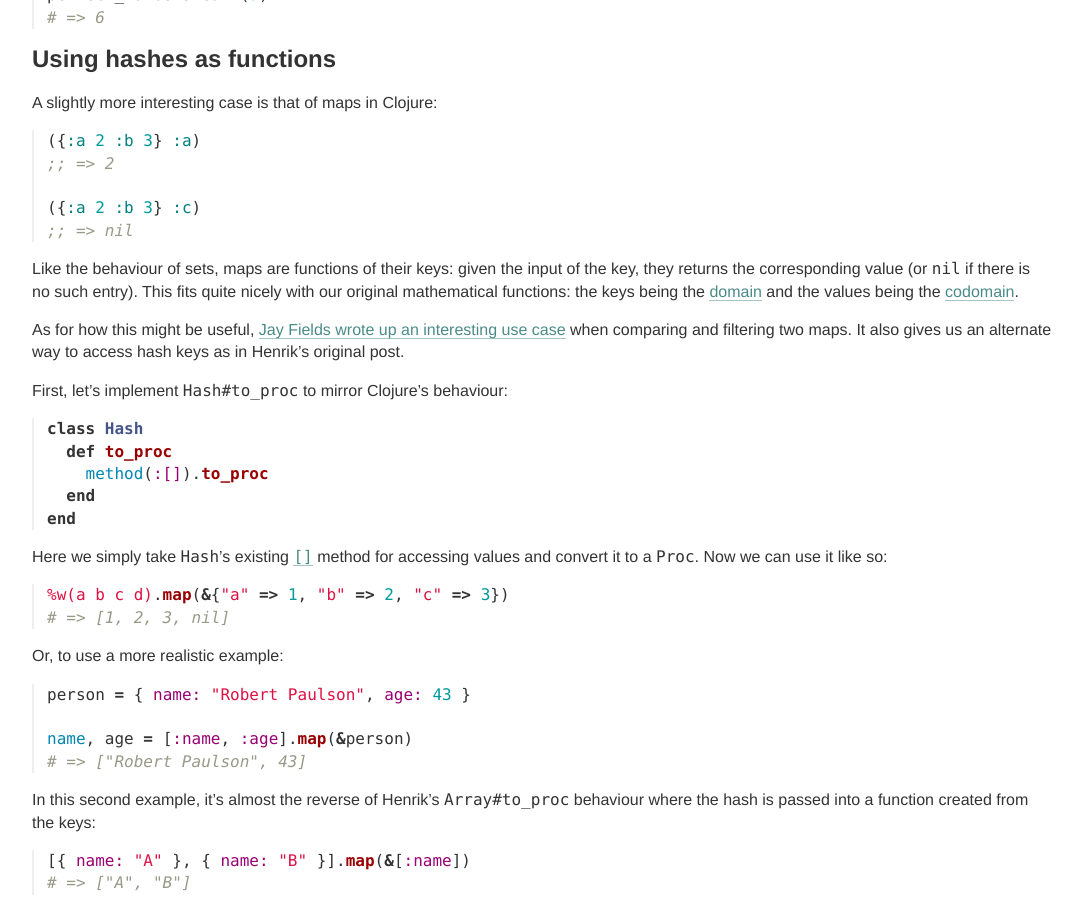
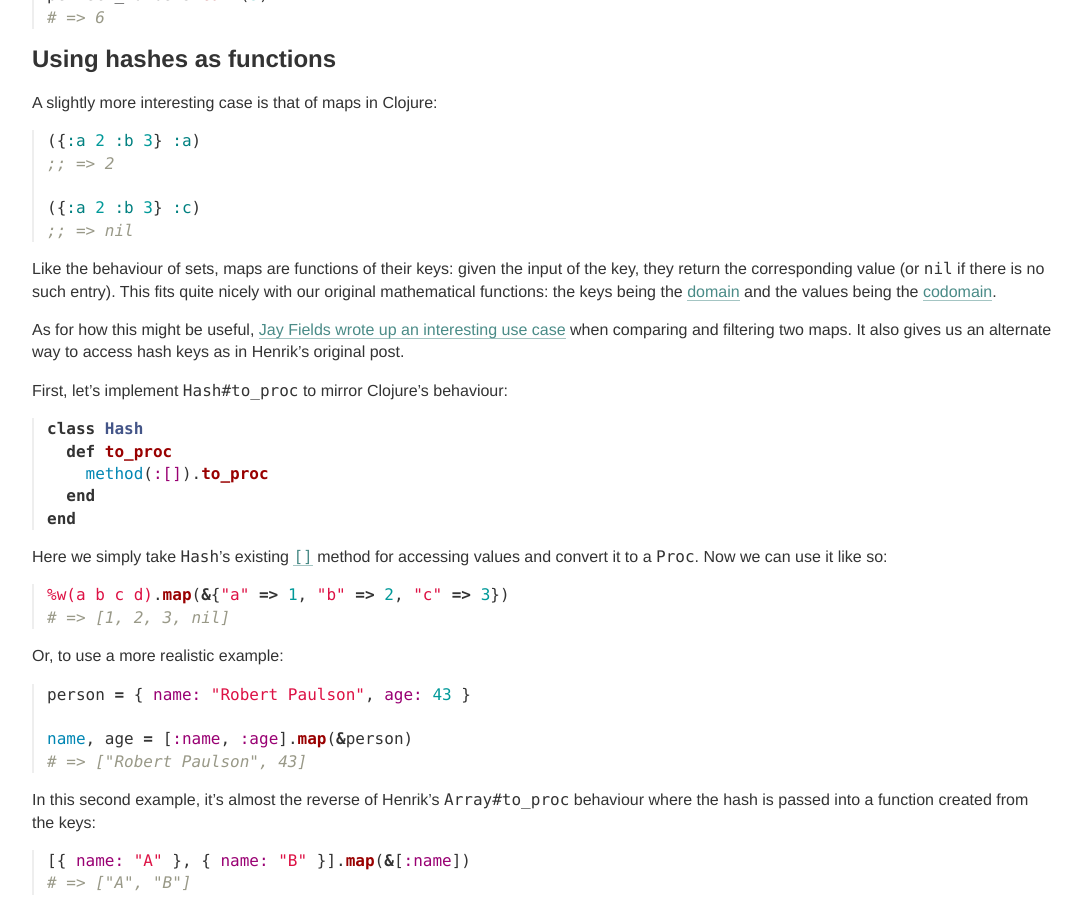
Before and after one commit to mudge/mudge.github.com, a Jekyll site: the page built from _posts/2014-11-26-data-structures-as-functions.markdown, in a window 1280 px wide and 900 px high, scrolled down 4061 px. Shown: the whole window, without its empty margins (98-1180 px from the left). Built offline with Jekyll 4.4.1, drawn with Linux system fonts in a browser that asks for light colours; Markdown is read by kramdown in place of the engine named in the settings; comment, search, counter and statistics services are not loaded; some of the changed text lies outside the part shown.

````diff
--- a/_posts/2014-11-26-data-structures-as-functions.markdown
+++ b/_posts/2014-11-26-data-structures-as-functions.markdown
@@ -289,7 +289,7 @@ A slightly more interesting case is that of maps in Clojure:
 ```
 
 Like the behaviour of sets, maps are functions of their keys: given the input
-of the key, they returns the corresponding value (or `nil` if there is no such
+of the key, they return the corresponding value (or `nil` if there is no such
 entry). This fits quite nicely with our original mathematical functions: the
 keys being the [domain][] and the values being the [codomain][].
 
````
Also changed, not shown: other parts of _posts/2014-11-26-data-structures-as-functions.markdown (+1 -1 lines).
